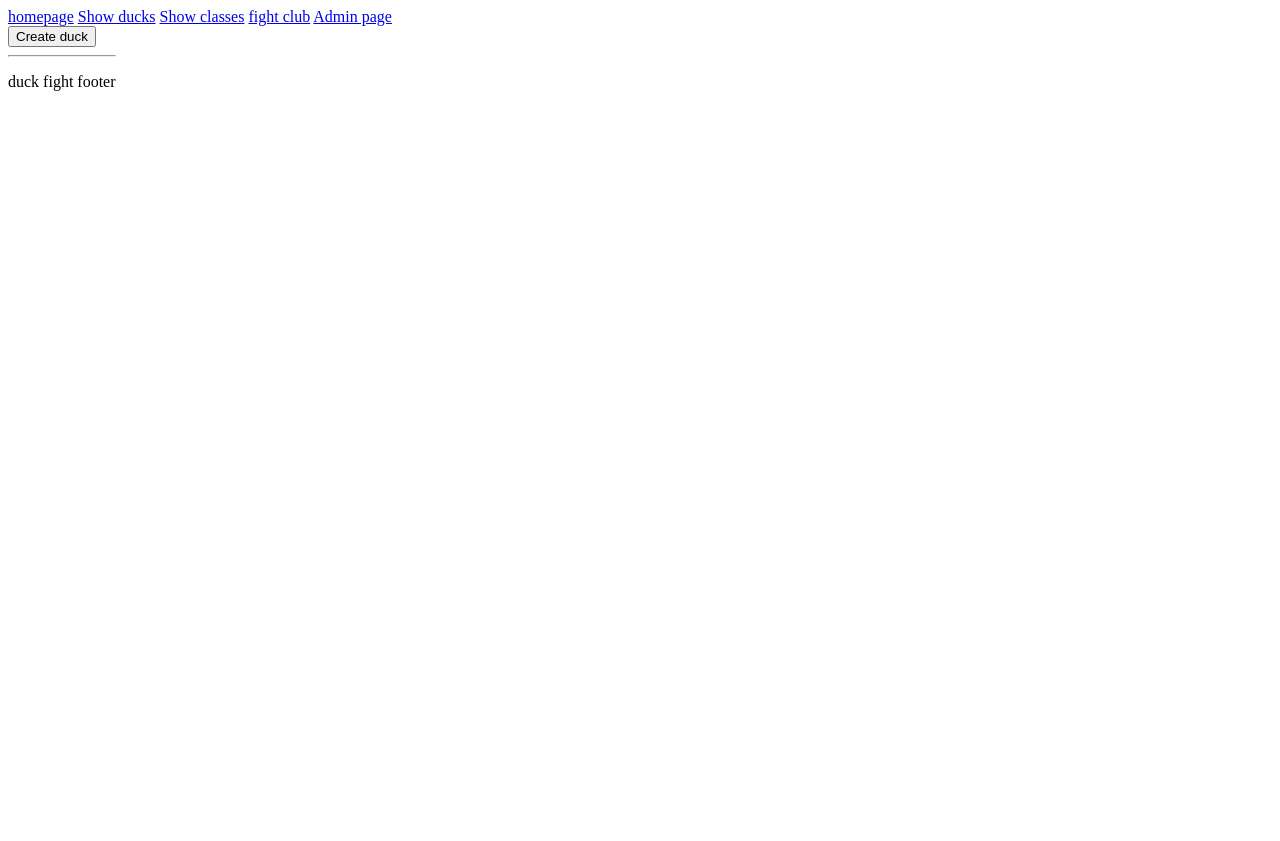
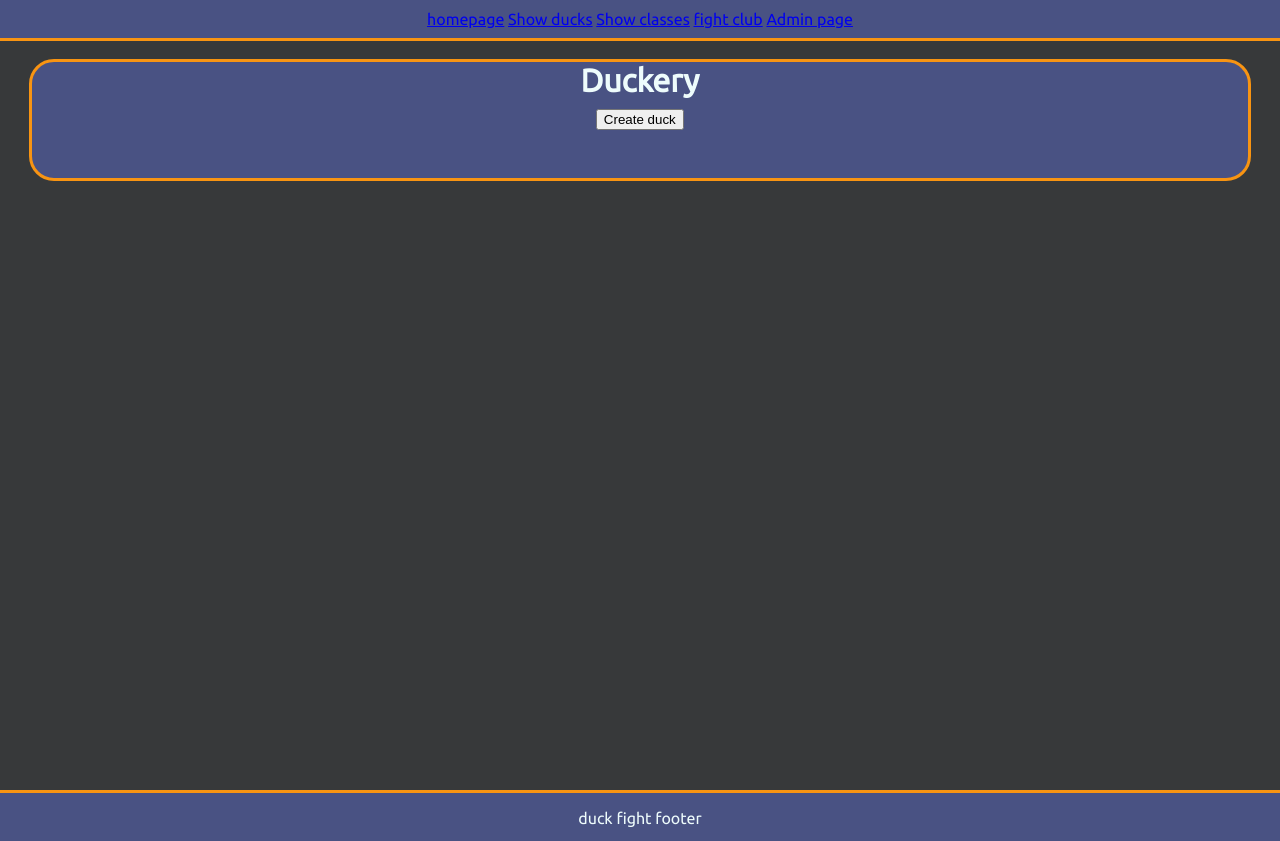
Before and after one commit to Grilo16/project_duck_gym_fight_club, a Flask app: page /all_ducks in a window 1280 px wide. Before the commit the page ends 91 px from the top, so only its background shows below. Run offline with Flask 2, Linux system fonts and the light colour scheme; data that the repository does not hold is empty; some libraries are stand-ins or nearby versions.

Commit message:
done some css to show ducks and overall page

```diff
--- a/static/style.css
+++ b/static/style.css
@@ -1,5 +1,4 @@
 #all-colors{
-    display: flex;
 
 }
 
@@ -23,6 +22,81 @@
     background-color: rgb(238, 252, 252);
 }
 
-footer {
-    position:fixed
+body {
+    margin: 0;
+    text-align: center;
+    font-family: "Ubuntu";
+    color: rgb(238, 252, 252);
+
 }
+h1 {
+    margin: 0;
+
+}
+
+#top-menu-bar {
+    background-color: rgb(73, 82, 131);
+    padding-bottom: 10px;
+    padding-top: 10px;
+    border-bottom-style: solid;
+    border-width: 3px;
+    border-color: rgb(248, 148, 18);
+}
+
+#page-container {
+    position: relative;
+    min-height: 100vh;
+    background-color: rgb(55, 57, 58);
+}
+
+#content-wrap {
+    width: 95%;
+    margin-left: 2.25%;
+    margin-bottom: 5%;
+    border-radius: 25px;
+    border-style: solid;
+    border-width: 3px;
+    border-color: rgb(248, 148, 18);
+
+
+    background-color: rgb(73, 82, 131);
+    padding-bottom: 3rem;    /* Footer height */
+}
+/* background-color: rgb(246, 174, 45); */
+
+.duckery {
+    display: grid;
+    grid-template-columns: 1fr 1fr 1fr 1fr;
+    gap: 5px;
+    margin: 5px;
+}
+
+.show-duck {
+    height: 250px;
+    border-style: solid;
+    border-radius: 12px;
+}
+
+
+
+
+
+
+
+
+
+
+
+
+
+
+#footer {
+    position: absolute;
+    bottom: 0;
+    width: 100%;
+    background-color: rgb(73, 82, 131);
+    height: 3rem;            /* Footer height */
+    border-top-style: solid;
+    border-width: 3px;
+    border-color: rgb(248, 148, 18);
+}
--- a/templates/base.html
+++ b/templates/base.html
@@ -3,29 +3,34 @@
 <head>
     <link rel="stylesheet" href="{{ url_for('static', filename='style.css') }}">
 
-
+<link rel="stylesheet" href="https://fonts.googleapis.com/css?family=Ubuntu">
     <meta charset="UTF-8">
     <meta http-equiv="X-UA-Compatible" content="IE=edge">
     <meta name="viewport" content="width=device-width, initial-scale=1.0">
     <title>Duck Gym</title>
 </head>
 <body>
-    <nav>
+    <nav id="top-menu-bar">
         <a href="/">homepage</a>
         <a href="/all_ducks">Show ducks</a>
         <a href="/all_classes">Show classes</a>
         <a href="/fight_club">fight club</a>
         <a href="/admin">Admin page</a>
     </nav>
-    <main>
-        {% block content %}
 
-        {% endblock %}
-    </main>
-<footer>
-    <hr>
-    <p>duck fight footer</p>
-</footer>
 
+    <div id="page-container">
+        <br>
+        <div id="content-wrap">
+            <!-- all other page content -->
+            {% block content %}
+
+            {% endblock %}
+        </div>
+        <br>
+        <footer id="footer">
+            <p>duck fight footer</p>
+        </footer>
+    </div>
 </body>
 </html>
--- a/templates/ducks/show_ducks.html
+++ b/templates/ducks/show_ducks.html
@@ -1,12 +1,20 @@
 {% extends "base.html" %}
 
 {% block content %}
-{% for duck in all_ducks %}
-<p>
-    {{duck.name}} <a href="/duck_stats/{{duck.id}}">View stats</a>
-</p>
-{% endfor %}
-<form action="/create_duck">
+<h1>Duckery</h1>
+<div class="duckery">
+    {% for duck in all_ducks %}
+    <div class="show-duck">
+        <br>
+        <img src="https://via.placeholder.com/150" alt="">
+        <p>
+            {{duck.name}}
+        </p>
+            <a href="/duck_stats/{{duck.id}}">View stats</a>
+    </div>
+        {% endfor %}
+</div>
+    <form action="/create_duck">
     <button>Create duck</button>
 </form>
 {% endblock %}
```
